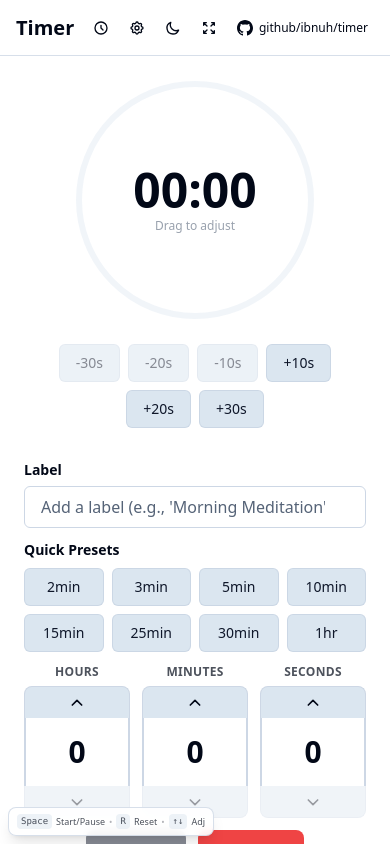
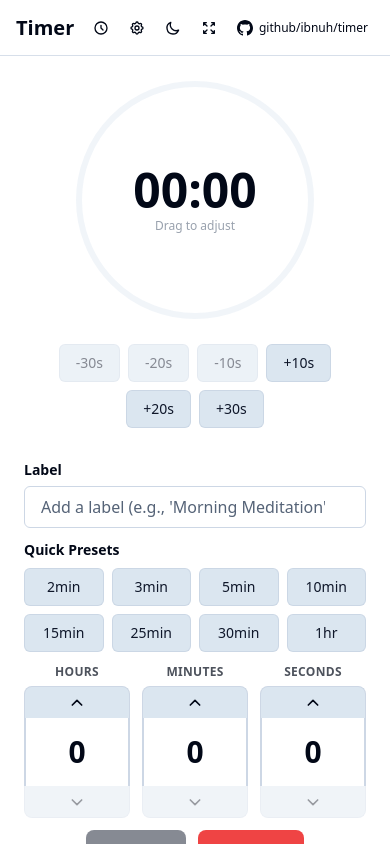
Before and after one commit to ibnuh/timer, a Vue app: page / in a window 390 px wide. Built offline with nearby package versions, Linux system fonts and the light colour scheme.

Commit message:
Adjust styling on keyboard shortcuts

```diff
--- a/src/App.vue
+++ b/src/App.vue
@@ -151,34 +151,46 @@
           <HistoryView />
         </div>
       </div>
-    </div>
 
-    <!-- Keyboard Shortcuts Display (Bottom Left) -->
-    <div class="fixed bottom-2 left-2 sm:bottom-4 sm:left-4 z-40 pointer-events-none max-w-[calc(100vw-1rem)] sm:max-w-none">
+      <!-- Keyboard Shortcuts Display for Mobile (at bottom of content) -->
+      <div class="lg:hidden w-full border-t border-border/60 bg-background/50">
+        <div class="container mx-auto max-w-4xl px-4 py-3">
           <div
-        class="bg-background/90 backdrop-blur-sm border border-border/60 rounded-lg px-2 py-1.5 sm:px-3 sm:py-2 shadow-lg transition-all duration-200"
-        :class="timerFinished ? 'border-primary/50 shadow-primary/20' : ''"
-      >
-        <!-- Mobile: Compact single line -->
-        <div class="sm:hidden">
-          <div
-            class="text-[9px] font-medium text-left leading-tight"
+            class="text-xs font-medium text-center"
             :class="timerFinished ? 'text-primary' : 'text-foreground/70'"
           >
-            <div class="flex items-center gap-1 flex-wrap">
-              <kbd class="px-1 py-0.5 bg-secondary/50 rounded text-[9px] font-mono">Space</kbd>
+            <div class="flex items-center justify-center gap-2 flex-wrap">
+              <div class="flex items-center gap-1">
+                <kbd class="px-1.5 py-0.5 bg-secondary/50 rounded text-[10px] font-mono">Space</kbd>
                 <span>Start/Pause</span>
+              </div>
               <span class="text-foreground/30">•</span>
-              <kbd class="px-1 py-0.5 bg-secondary/50 rounded text-[9px] font-mono">R</kbd>
+              <div class="flex items-center gap-1">
+                <kbd class="px-1.5 py-0.5 bg-secondary/50 rounded text-[10px] font-mono">R</kbd>
                 <span>Reset</span>
+              </div>
               <span class="text-foreground/30">•</span>
-              <kbd class="px-1 py-0.5 bg-secondary/50 rounded text-[9px] font-mono">↑↓</kbd>
-              <span>Adj</span>
+              <div class="flex items-center gap-1">
+                <kbd class="px-1.5 py-0.5 bg-secondary/50 rounded text-[10px] font-mono">↑↓</kbd>
+                <span>Seconds</span>
+              </div>
+              <span class="text-foreground/30">•</span>
+              <div class="flex items-center gap-1">
+                <kbd class="px-1.5 py-0.5 bg-secondary/50 rounded text-[10px] font-mono">←→</kbd>
+                <span>Minutes</span>
               </div>
             </div>
           </div>
-        <!-- Desktop: Full details -->
-        <div class="hidden sm:block">
+        </div>
+      </div>
+    </div>
+
+    <!-- Keyboard Shortcuts Display for Desktop (Floating Bottom Left) -->
+    <div class="hidden lg:block fixed bottom-4 left-4 z-40 pointer-events-none">
+      <div
+        class="bg-background/90 backdrop-blur-sm border border-border/60 rounded-lg px-3 py-2 shadow-lg transition-all duration-200"
+        :class="timerFinished ? 'border-primary/50 shadow-primary/20' : ''"
+      >
         <div
           class="text-xs font-medium space-y-1 text-left leading-tight"
           :class="timerFinished ? 'text-primary' : 'text-foreground/70'"
@@ -203,7 +215,6 @@
             <span class="text-foreground/40">•</span>
             <kbd class="px-1.5 py-0.5 bg-secondary/50 rounded text-[10px] font-mono">D</kbd>
             <span>Dismiss</span>
-            </div>
           </div>
         </div>
       </div>
```
Lines whose indentation alone changed are shown as unchanged.
